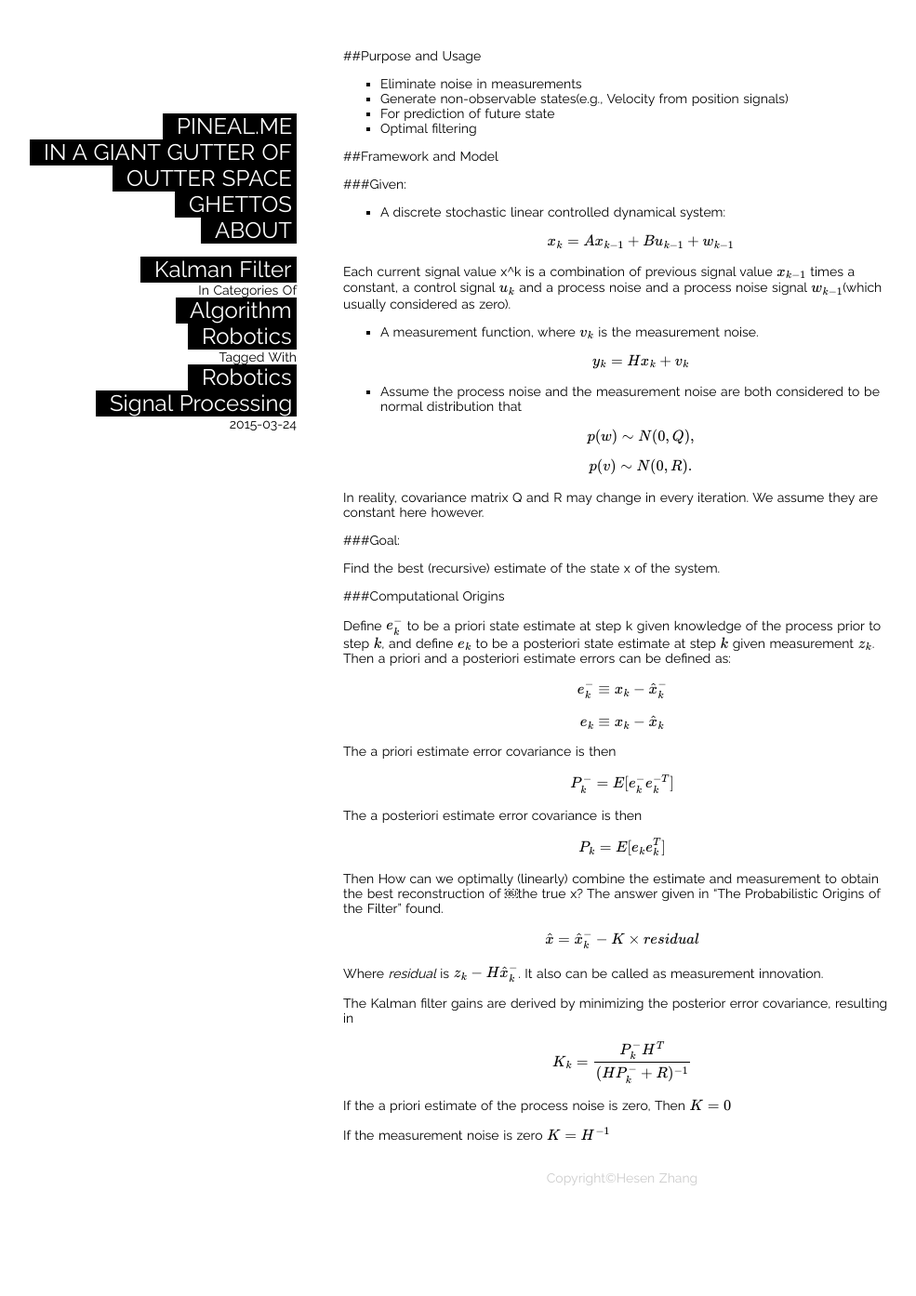
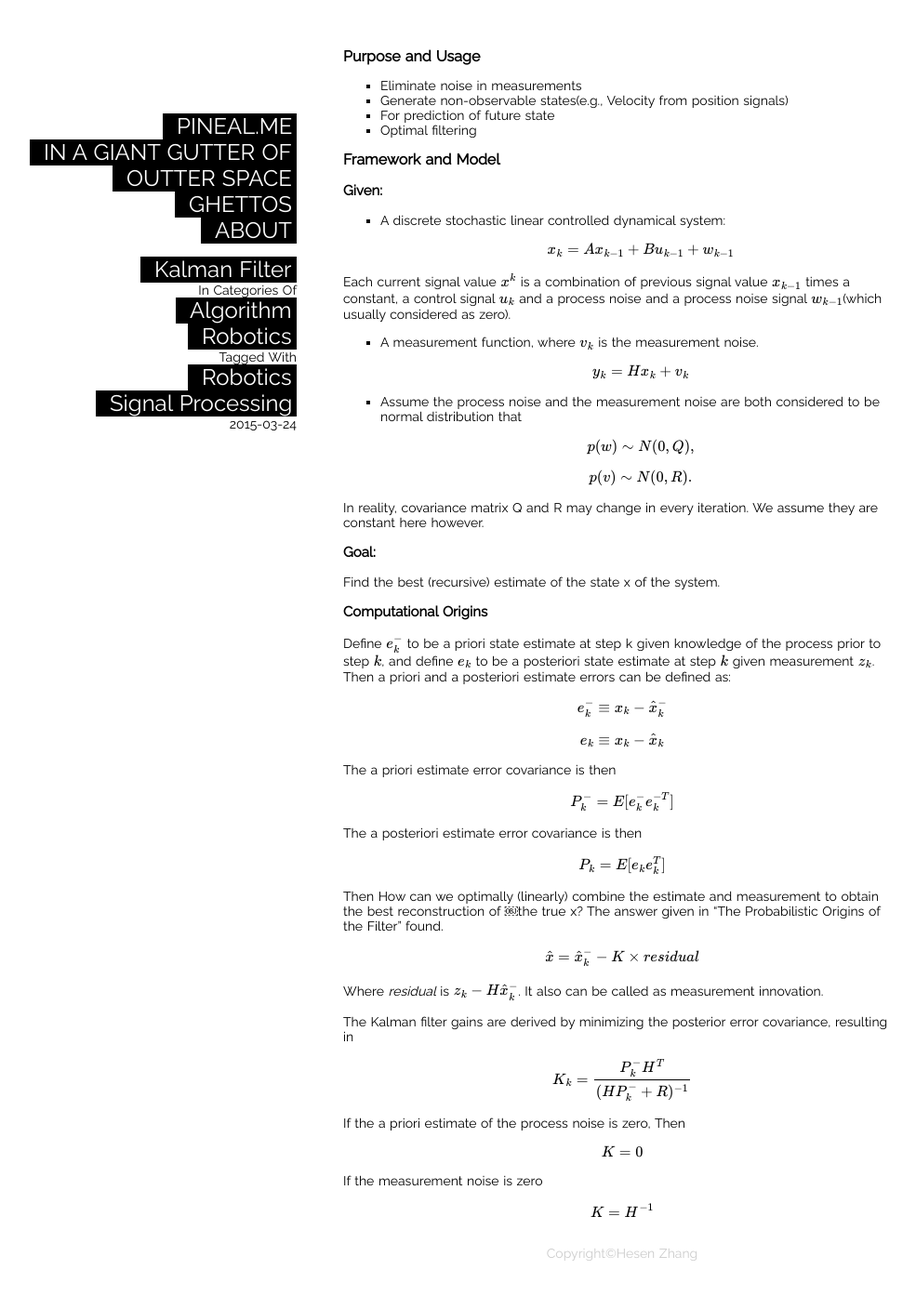
Before and after one commit to pineal/pineal.github.com, a Jekyll site: the page built from _posts/2015/2015-03-24-Kalman-Filter.md, in a window 1280 px wide. Shown: the whole page at 93% size, without its empty margins (171-1156 px from the left). Built offline with Jekyll 4.4.1, drawn with Linux system fonts in a browser that asks for light colours; formulas are drawn with MathJax 3; comment, search, counter and statistics services are not loaded; before the commit the page ends 1313 px from its top, so only the background shows below that.

Commit message:
Update Kalman Filter Post and init EKF post

```diff
--- a/_posts/2015/2015-03-24-Kalman-Filter.md
+++ b/_posts/2015/2015-03-24-Kalman-Filter.md
@@ -9,22 +9,22 @@ tags:
 - Signal Processing
 ---
 
-##Purpose and Usage
+## Purpose and Usage
 
 - Eliminate noise in measurements
 - Generate non-observable states(e.g., Velocity from position signals)
 - For prediction of future state
 - Optimal filtering
 
-##Framework and Model
+## Framework and Model
 
-###Given:
+### Given:
 - A discrete stochastic linear controlled dynamical system:
 
 
   $$x_k = Ax_{k-1} + Bu_{k-1} + w_{k-1}$$
 
-Each current signal value x^k is a combination of previous signal value $x_{k-1}$ times a constant, a control signal $u_{k}$ and a process noise and a process noise signal $w_{k-1}$(which usually considered as zero).
+Each current signal value $x^k$ is a combination of previous signal value $x_{k-1}$ times a constant, a control signal $u_{k}$ and a process noise and a process noise signal $w_{k-1}$(which usually considered as zero).
 
 - A measurement function, where $v_{k}$ is the measurement noise.
 
@@ -34,24 +34,24 @@ Each current signal value x^k is a combination of previous signal value $x_{k-1}
 
 - Assume the process noise and the measurement noise are both considered to be normal distribution that
 
-    $$ p(w) ∼ N (0, Q), $$
+    $$ p(w) \sim N (0, Q), $$
 
-    $$ p(v) ∼ N (0, R). $$
+    $$ p(v) \sim N (0, R). $$
 
 In reality, covariance matrix Q and R may change in every iteration. We assume they are constant here however.
 
 
-###Goal:
+### Goal:
 
 Find the best (recursive) estimate of the state x of the system.
 
-###Computational Origins
+### Computational Origins
 
 Define $e_{k}^{-}$ to be a priori state estimate at step k given knowledge of the process prior to step $k$, and define $e_{k}$  to be a posteriori state estimate at step $k$ given measurement $z_{k}$. Then a priori and a posteriori estimate errors can be defined as:
 
-  $$e_{k}^{-} ≡ x_{k} - \hat{x}_{k}^{-}$$
+  $$e_{k}^{-} \equiv x_{k} - \hat{x}_{k}^{-}$$
 
-  $$e_{k} ≡ x_{k} - \hat{x}_{k}$$
+  $$e_{k} \equiv x_{k} - \hat{x}_{k}$$
 
 The a priori estimate error covariance is then
 
@@ -75,7 +75,9 @@ $$K_k = \frac{P_k^-H^T}{(HP_k^- + R)^{-1}}$$
 
 
 If the a priori estimate of the process noise is zero, Then
+
   $$K = 0$$
 
 If the measurement noise is zero
+
   $$K = H^{-1}$$
```
Also changed, not shown: _posts/2018/2018-02-1-Extended-Kalman-Filter.md (added, +25 -0 lines).
